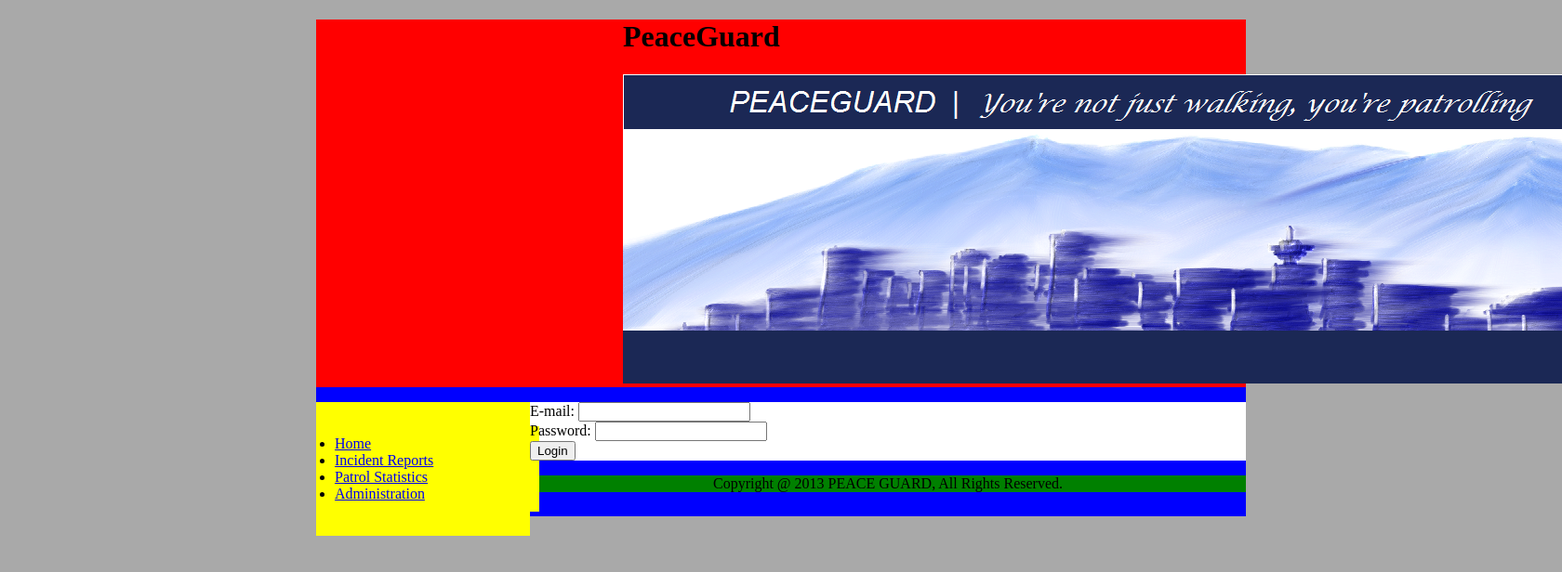
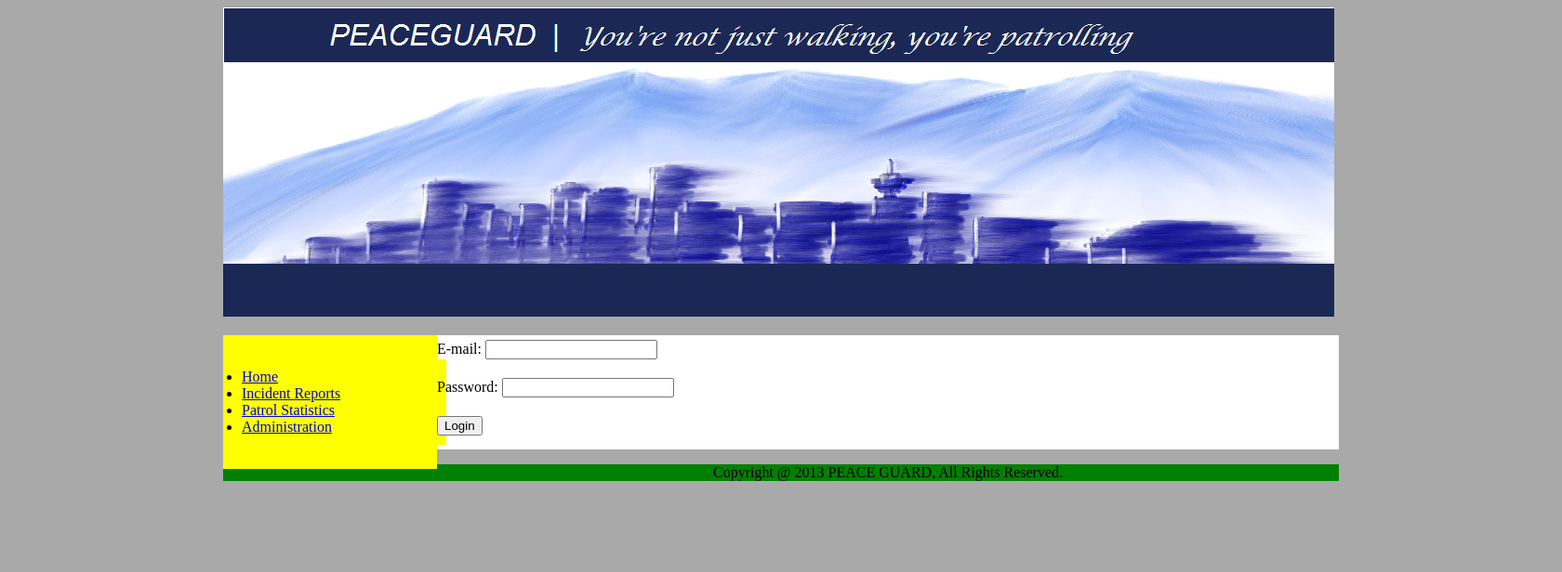
Before and after one commit to turvyc/peaceguard, a PHP site: page /login.php in a window 1680 px wide; the page is wider, and only the part inside the window is pictured. Shown: the top 616 px of that part at 93% size. Run offline with PHP 8.4, Linux system fonts and the light colour scheme.

Commit message:
Fixed HTML header.

```diff
--- a/server/css/police.css
+++ b/server/css/police.css
@@ -5,19 +5,16 @@ body
 
 #main
 {
-    width: 1000px;
+    width: 1200px;
     margin-left: auto;
     margin-right: auto;
     padding-bottom: 10px;
-    background: blue;
 }
 
 #header
 {
     height="333";
     width="1195";
-    padding: 0px 330px;
-    background: red;
 }
 
 #footer
@@ -55,6 +52,16 @@ li #navbar
     color: #828391;
 }
 
+.defaultForm
+{
+    position: relative;
+}
+
+.defaultForm input, label, select, textarea
+{
+    margin: 5px 0px 15px 0px;
+}
+
 #login
 {
     width: 400px;
--- a/server/header.html
+++ b/server/header.html
@@ -8,9 +8,7 @@
     <body>
         <div id="main">
             <div id="header">
-                <h1>PeaceGuard</h1>
-                <img src="img/banner.png" />
-                <br/>
+                <img src="img/Banner.png" />
             </div>
 
             <div id="body">
```
